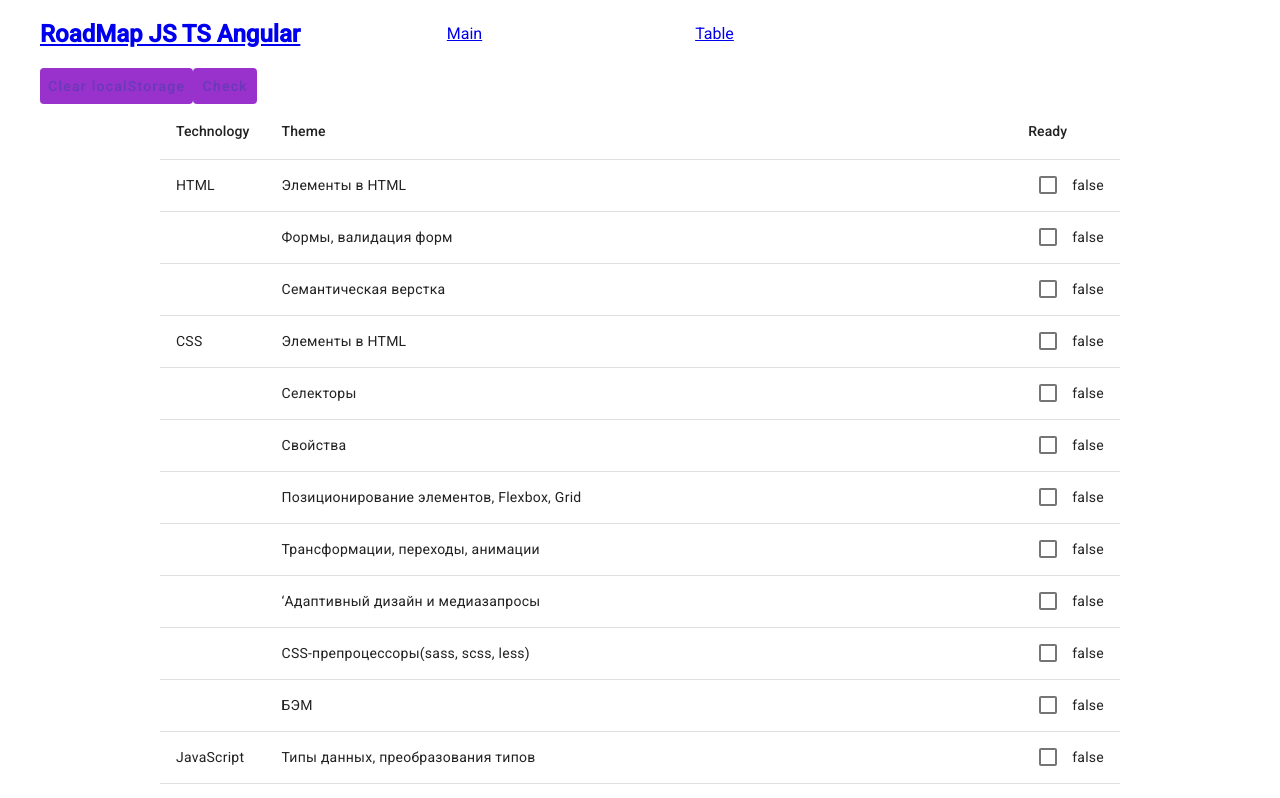
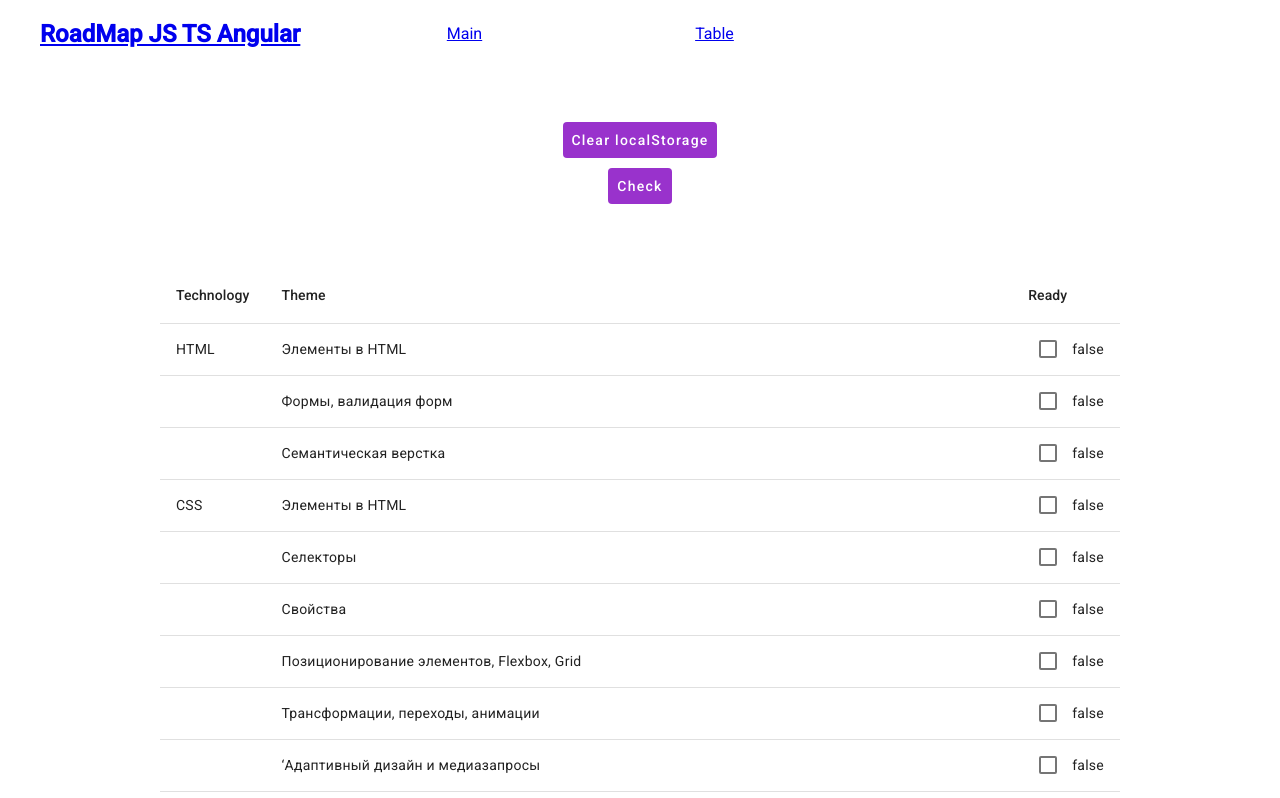
Before and after one commit to mrrsmth/road, an Angular app: page /table in a window 1280 px wide. Shown: the top 798 px of the page. Built offline with nearby package versions, Linux system fonts and the light colour scheme.

Commit message:
+ style btn

```diff
--- a/src/app/pages/table/table.component.html
+++ b/src/app/pages/table/table.component.html
@@ -1,5 +1,7 @@
-<button mat-button (click)="clearLocalStorage()" color="primary">Clear localStorage</button>
-<button mat-button (click)="check()" color="primary">Check</button>
+<div class="test-btn">
+  <button mat-button (click)="clearLocalStorage()" color="primary">Clear localStorage</button>
+  <button mat-button (click)="check()" color="primary">Check</button>
+</div>
 
 <table mat-table [dataSource]="roadmapTable" class="table">
   <ng-container matColumnDef="technology">
--- a/src/app/pages/table/table.component.scss
+++ b/src/app/pages/table/table.component.scss
@@ -5,6 +5,17 @@
 }
 
 .mat-mdc-button:not(:disabled) {
-    color: var(--mdc-text-button-label-text-color, inherit);
+    color: #fff;
     background-color: darkorchid;
 }
+
+.test-btn {
+    display: flex;
+    flex-direction: column;
+    align-items: center;
+    justify-content: center;
+    height: 200px;
+    button {
+        margin-bottom: 10px;
+    }
+}
```
